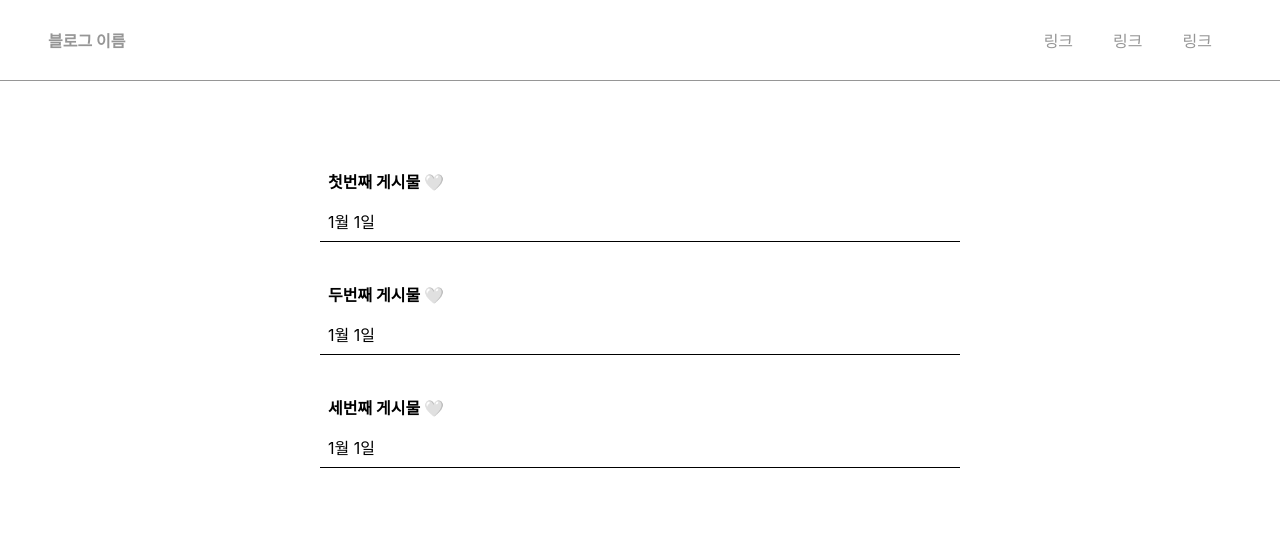
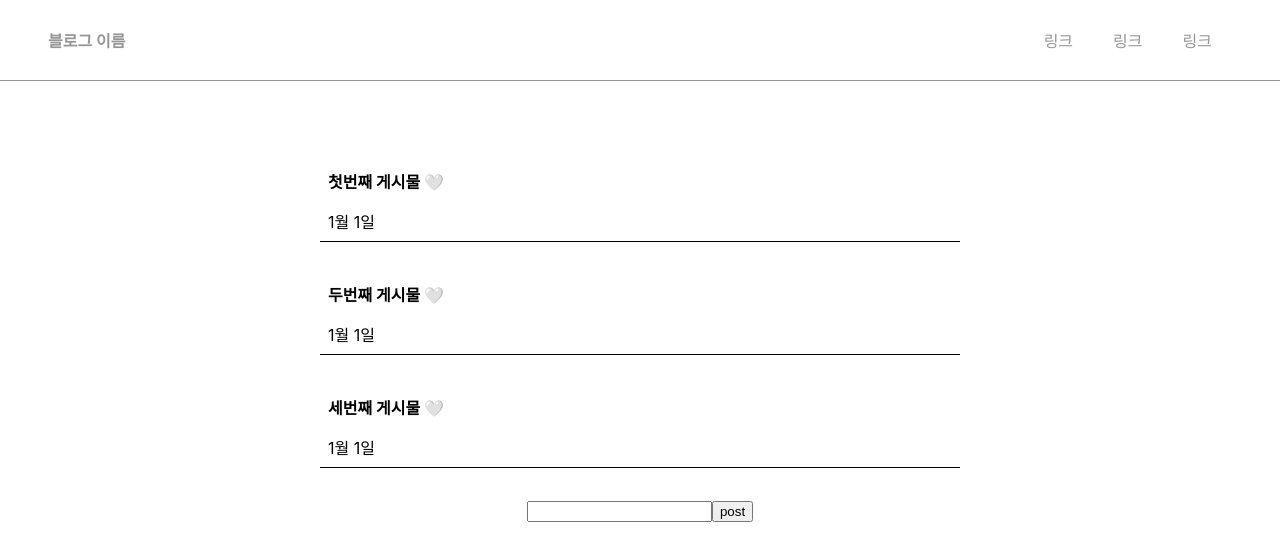
Before and after one commit to 2YH02/react-blog, a React (Create React App) app: page / in a window 1280 px wide. Shown: the top 560 px of the page. Built offline with nearby package versions, Linux system fonts and the light colour scheme.

Commit message:
feat write post

```diff
--- a/src/App.css
+++ b/src/App.css
@@ -56,9 +56,14 @@ p {
   margin-top: 5rem;
 }
 .post-list {
+  position: relative;
   width: 40rem;
   margin: 2rem auto;
   border-bottom: 1px solid;
+}
+
+.post-list h4 {
+  display: inline-block;
 }
 
 .post-list h4,
@@ -67,6 +72,15 @@ p {
 }
 
 .like-btn {
+  cursor: pointer;
+}
+
+#delete-btn {
+  position: absolute;
+  top: 0;
+  right: 0;
+  border: none;
+  background-color: white;
   cursor: pointer;
 }
 
@@ -84,3 +98,12 @@ p {
 .post-modal h4 {
   padding: 8px;
 }
+
+/* 포스트 */
+#post-input {
+  text-align: center;
+}
+
+#post-btn {
+  cursor: pointer;
+}
--- a/src/App.js
+++ b/src/App.js
@@ -5,11 +5,15 @@ import "./App.css";
 import { useState } from "react";
 
 function App() {
-  let postLists = ["첫번째 게시물", "두번째 게시물", "세번째 게시물"];
-  let [posts, setPost] = useState(postLists);
+  let [posts, setPost] = useState([
+    "첫번째 게시물",
+    "두번째 게시물",
+    "세번째 게시물",
+  ]);
   let [like, setLike] = useState(["🤍", "🤍", "🤍"]);
   let [modal, setModal] = useState(false);
   let [title, setTitle] = useState(0);
+  let [input, setInput] = useState("");
 
   function changeLikeBtn(i) {
     let copyLike = [...like];
@@ -61,7 +65,8 @@ function App() {
                   >
                     {v}{" "}
                     <span
-                      onClick={() => {
+                      onClick={(e) => {
+                        e.stopPropagation();
                         changeLikeBtn(i);
                       }}
                       className="like-btn"
@@ -76,6 +81,28 @@ function App() {
           })}
         </ul>
       </section>
+
+      <div id="post-input">
+        <input
+          onChange={(e) => {
+            setInput(e.target.value);
+          }}
+        ></input>
+        <button
+          id="post-btn"
+          onClick={() => {
+            let copy1 = [...posts];
+            copy1.push(input);
+            setPost(copy1);
+            let copy = [...like];
+            copy.push("🤍");
+            setLike(copy);
+            console.log(input);
+          }}
+        >
+          post
+        </button>
+      </div>
 
       <section>{modal ? <Modal title={title} posts={posts} /> : null}</section>
     </div>
```
